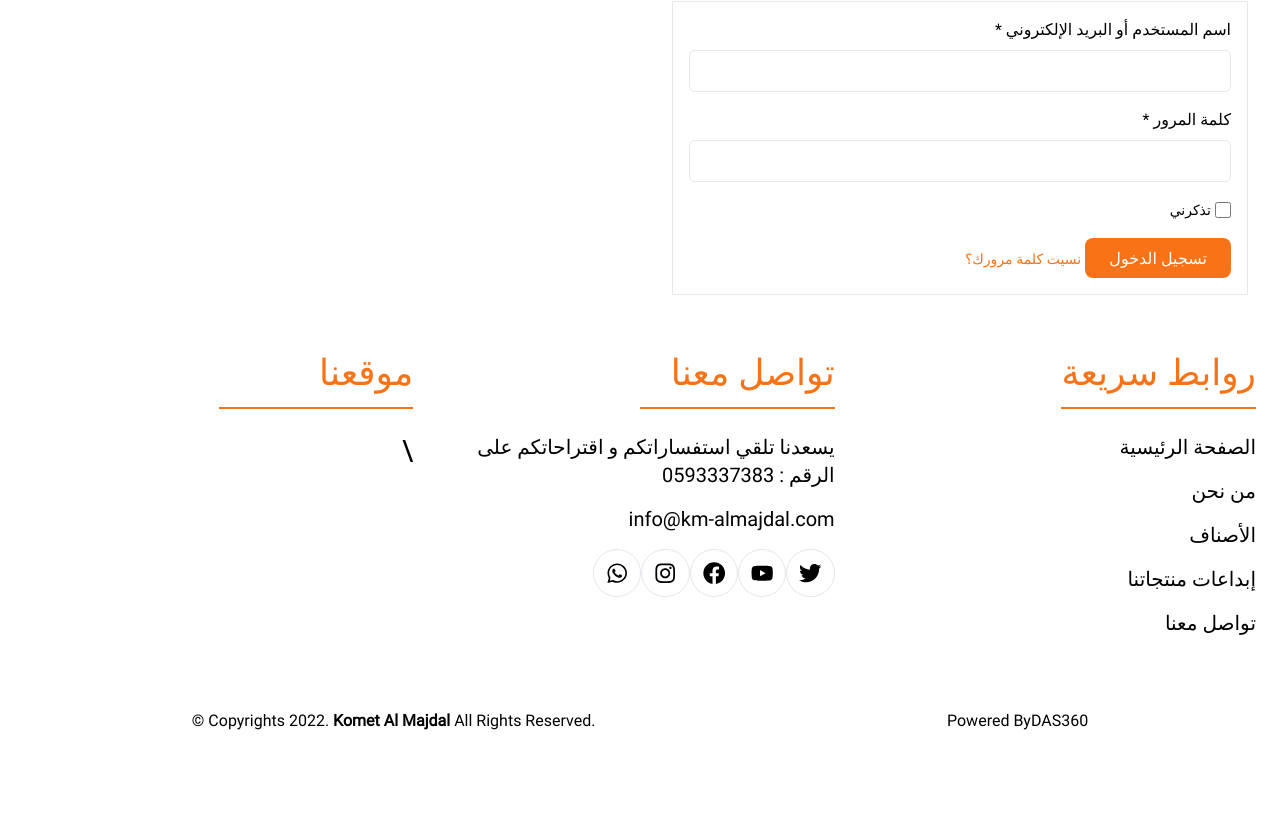
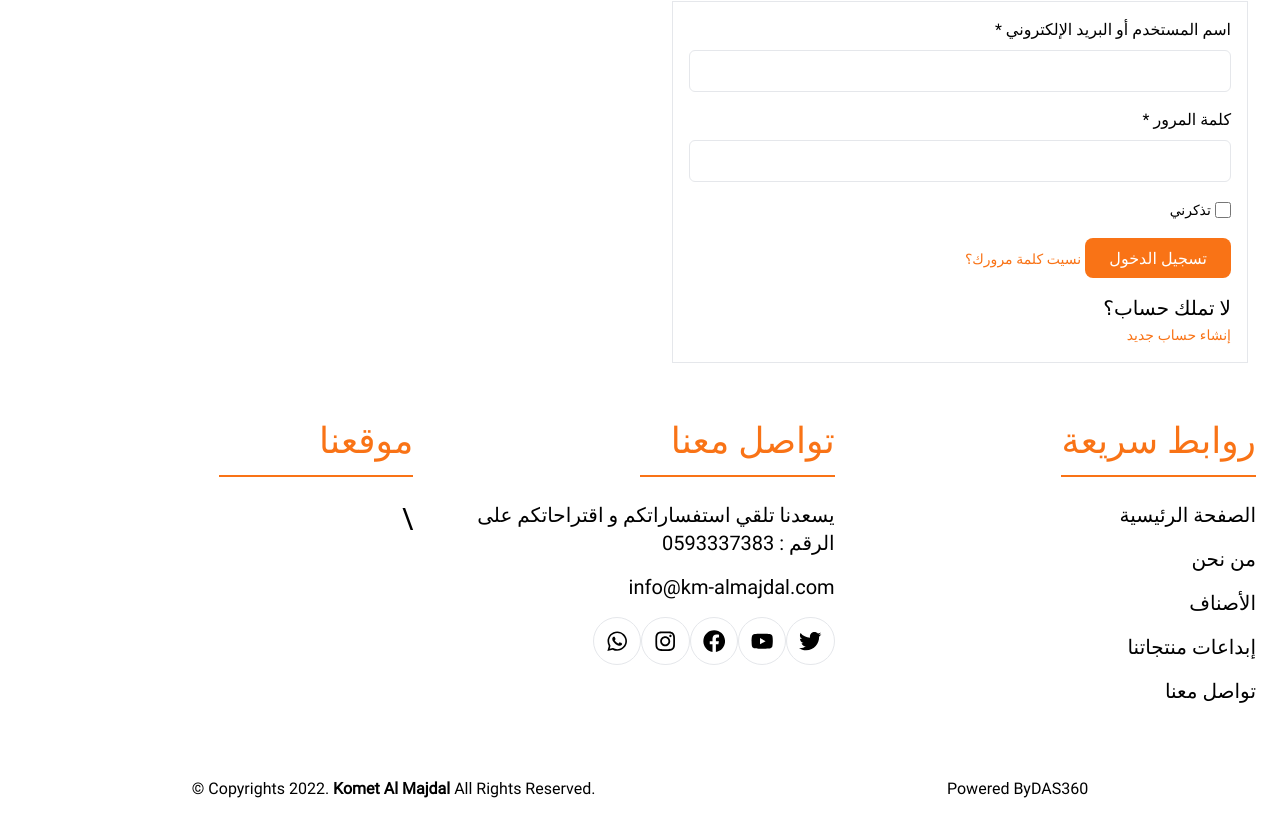
Before and after one commit to ninaismail/mykmalmajdalnextjs, a Next.js app: page /login in a window 1280 px wide. Shown: the part 845-1670 px from the top of the page. Before the commit the page ends 1602 px from the top, so only its background shows below. Built offline with nearby package versions, Linux system fonts and the light colour scheme; no server answers.

Commit message:
completed the reset password functionality

```diff
--- a/pages/login.js
+++ b/pages/login.js
@@ -77,6 +77,7 @@ function Login() {
                 </div>
                     <button className="px-6 py-2 mt-4 text-white bg-orange-500 rounded-lg hover:bg-orange-700">تسجيل الدخول</button>
                     &nbsp;<Link href="/forgot-password" className="text-sm text-orange-500 hover:underline">نسيت كلمة مرورك؟</Link>
+                   <p className='font-Roboto mt-4 md:text-xl text-l'>لا تملك حساب؟</p><Link href="/register" className="text-sm text-orange-500 hover:underline">إنشاء حساب جديد</Link>
             </div>
         </form>
     </div>
```
